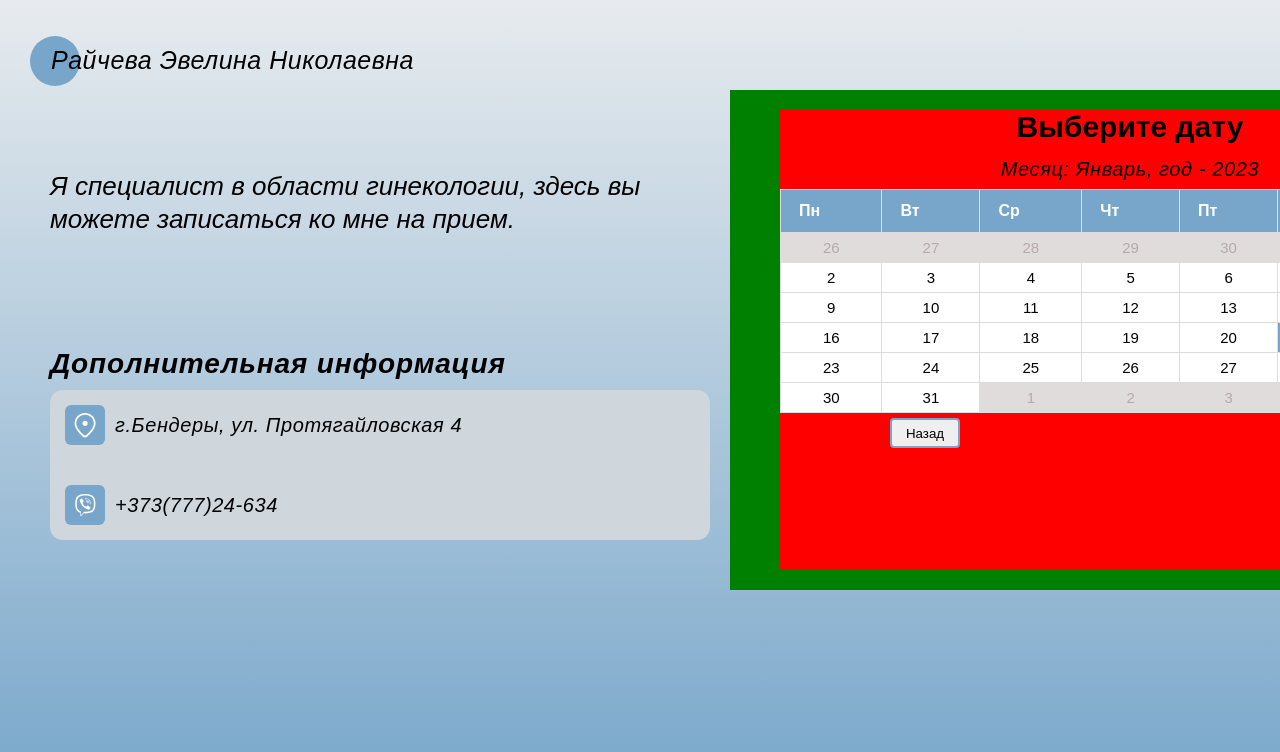
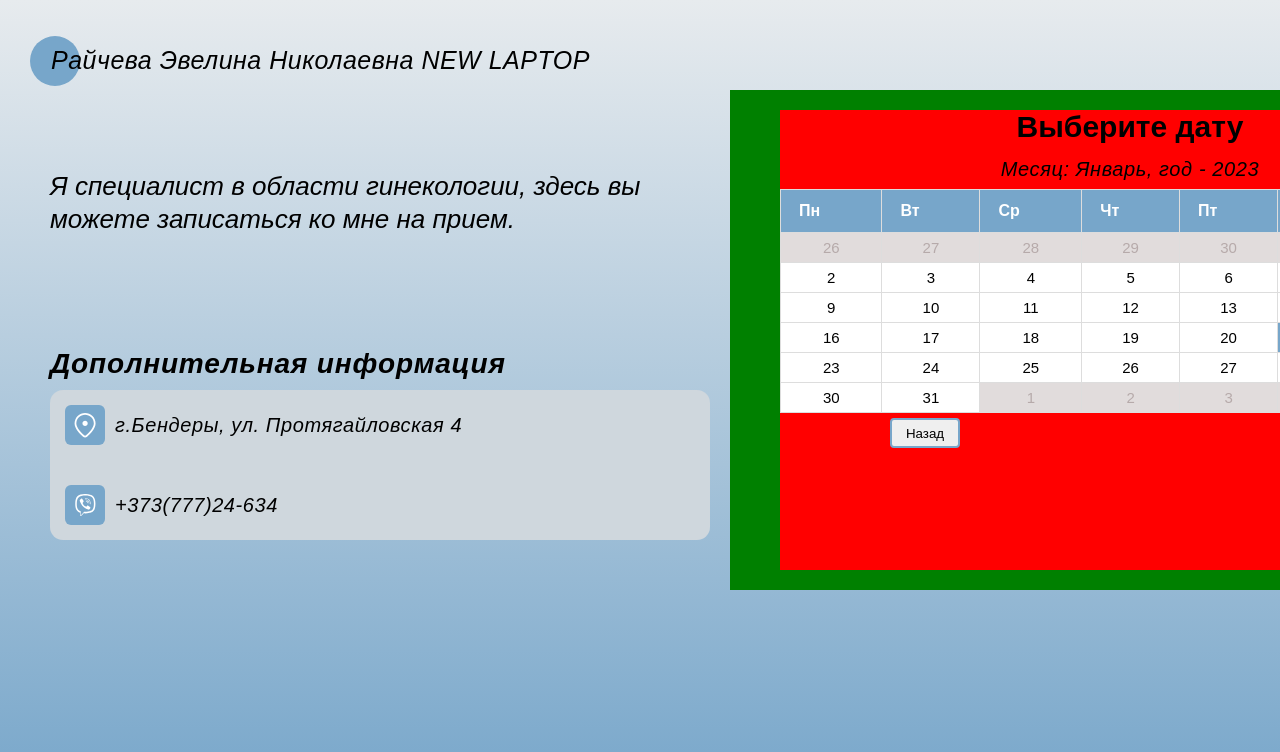
Before and after one commit to slin4er/raycheva_v2.0, a React (Create React App) app: page / in a window 1280 px wide. Shown: the top 752 px of the page. Built offline with nearby package versions, Linux system fonts and the light colour scheme.

Commit message:
new laptop

```diff
--- a/src/components/Header.tsx
+++ b/src/components/Header.tsx
@@ -4,7 +4,7 @@ import styled from 'styled-components'
 export const Header: FC = () => {
 	return (
 		<HeaderBlock>
-			<Label>Райчева Эвелина Николаевна</Label>
+			<Label>Райчева Эвелина Николаевна NEW LAPTOP</Label>
 		</HeaderBlock>
 	)
 }
```
